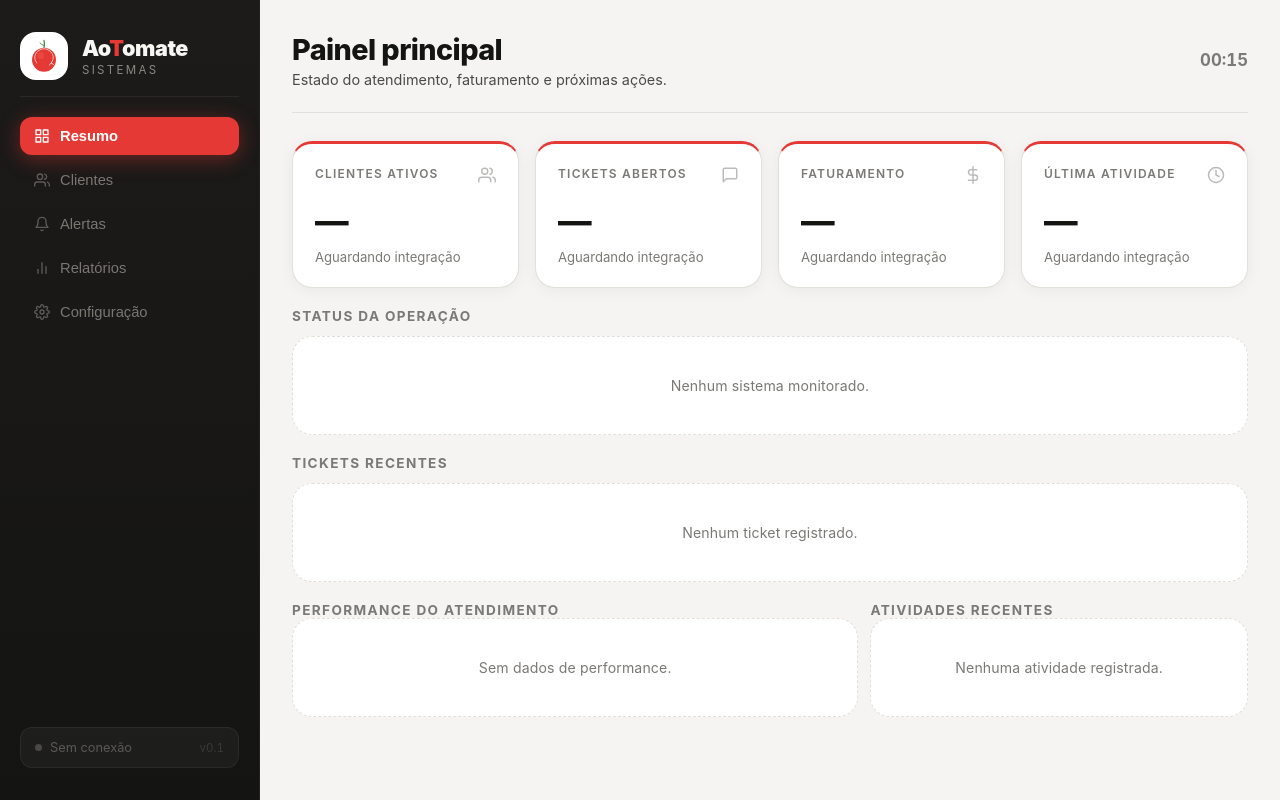
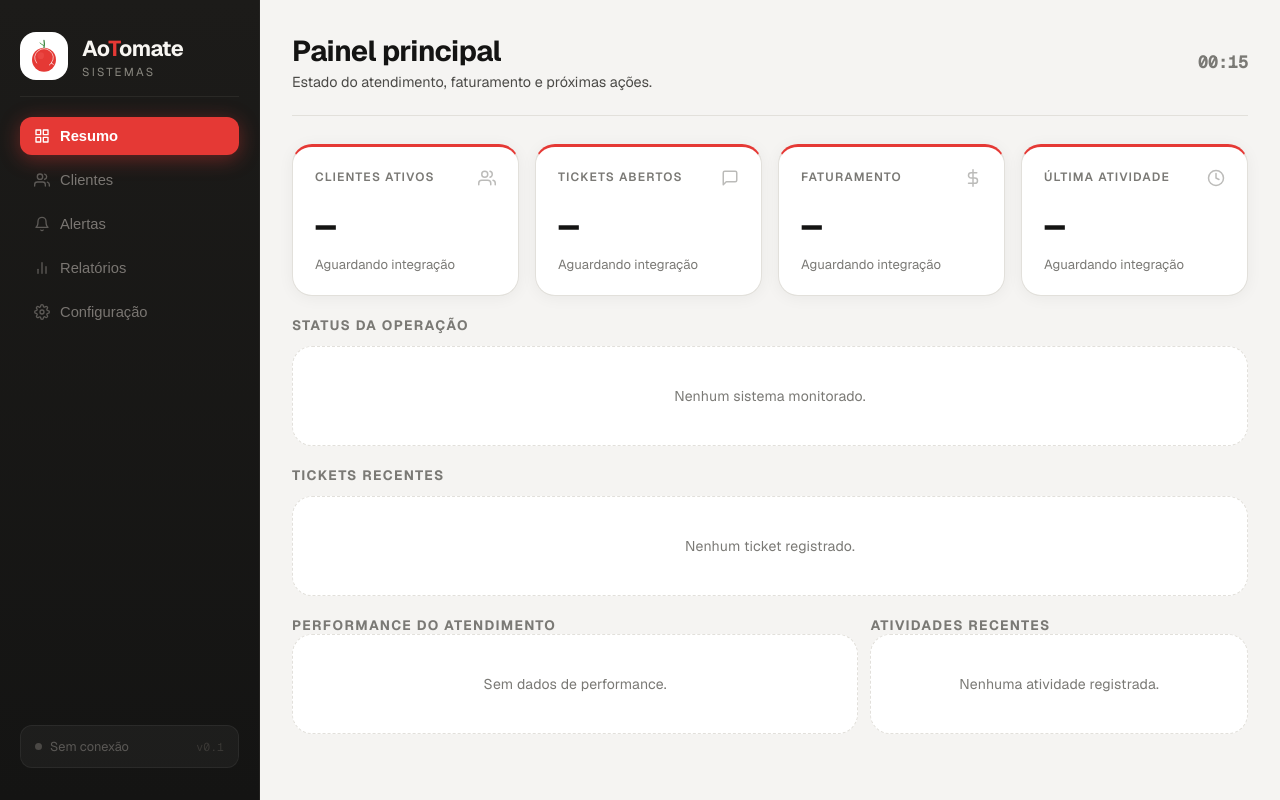
Before and after one commit to Victorfiallho/aotomate-cockpit, a React (Vite) app in the folder frontend/: page / in a window 1280 px wide. Built offline with nearby package versions, Linux system fonts and the light colour scheme.

Commit message:
style: Geist + Geist Mono fonts

```diff
--- a/frontend/index.html
+++ b/frontend/index.html
@@ -4,6 +4,9 @@
     <meta charset="UTF-8" />
     <meta name="viewport" content="width=device-width, initial-scale=1.0" />
     <title>AoTomate Cockpit</title>
+    <link rel="preconnect" href="https://fonts.googleapis.com" />
+    <link rel="preconnect" href="https://fonts.gstatic.com" crossorigin />
+    <link href="https://fonts.googleapis.com/css2?family=Geist:wght@300;400;500;600;700&family=Geist+Mono:wght@400;500&display=swap" rel="stylesheet" />
   </head>
   <body>
     <div id="root"></div>
--- a/frontend/src/styles.css
+++ b/frontend/src/styles.css
@@ -1,6 +1,6 @@
 :root {
   color-scheme: light;
-  font-family: Inter, system-ui, -apple-system, BlinkMacSystemFont, 'Segoe UI', sans-serif;
+  font-family: 'Geist', system-ui, -apple-system, sans-serif;
   background: #f4f4f5;
   color: #141413;
 
@@ -188,7 +188,7 @@
 .sidebar-version {
   font-size: 0.72rem;
   color: #3a3835;
-  font-variant-numeric: tabular-nums;
+  font-family: 'Geist Mono', monospace;
 }
 
 /* ── Topbar ──────────────────────────────────────────── */
@@ -228,7 +228,7 @@
   font-size: 1.05rem;
   font-weight: 700;
   color: var(--text-muted);
-  font-variant-numeric: tabular-nums;
+  font-family: 'Geist Mono', monospace;
 }
 
 .primary {
@@ -411,6 +411,7 @@
   color: var(--text-primary);
   letter-spacing: -0.03em;
   margin-bottom: 8px;
+  font-family: 'Geist Mono', monospace;
 }
 
 .metric-trend {
```
